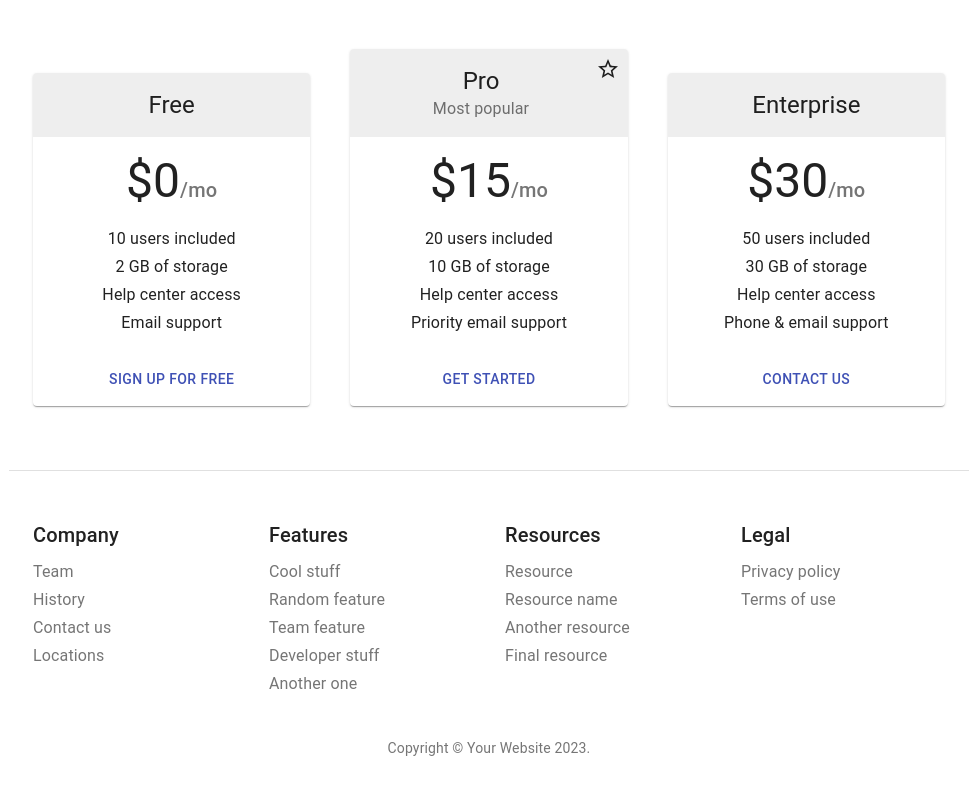
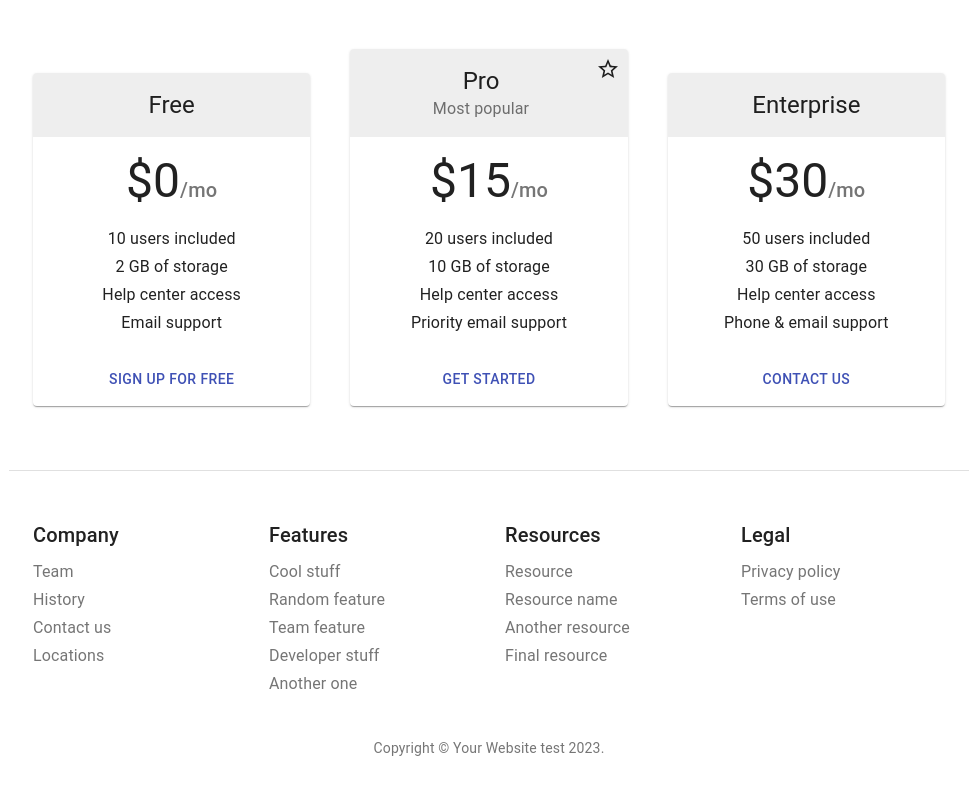
Before and after one commit to thaithanhtung/microfrontend, a React app in the folder marketing/: page /pricing in a window 1280 px wide. Shown: the part 260-1054 px from the top of the page, without its empty margins (151-1128 px from the left). Built offline with nearby package versions, Linux system fonts and the light colour scheme.

Commit message:
add code

```diff
--- a/marketing/src/components/Pricing.js
+++ b/marketing/src/components/Pricing.js
@@ -18,7 +18,7 @@ function Copyright() {
     <Typography variant="body2" color="textSecondary" align="center">
       {'Copyright © '}
       <Link color="inherit" href="https://material-ui.com/">
-        Your Website
+        Your Website test
       </Link>{' '}
       {new Date().getFullYear()}
       {'.'}
```
